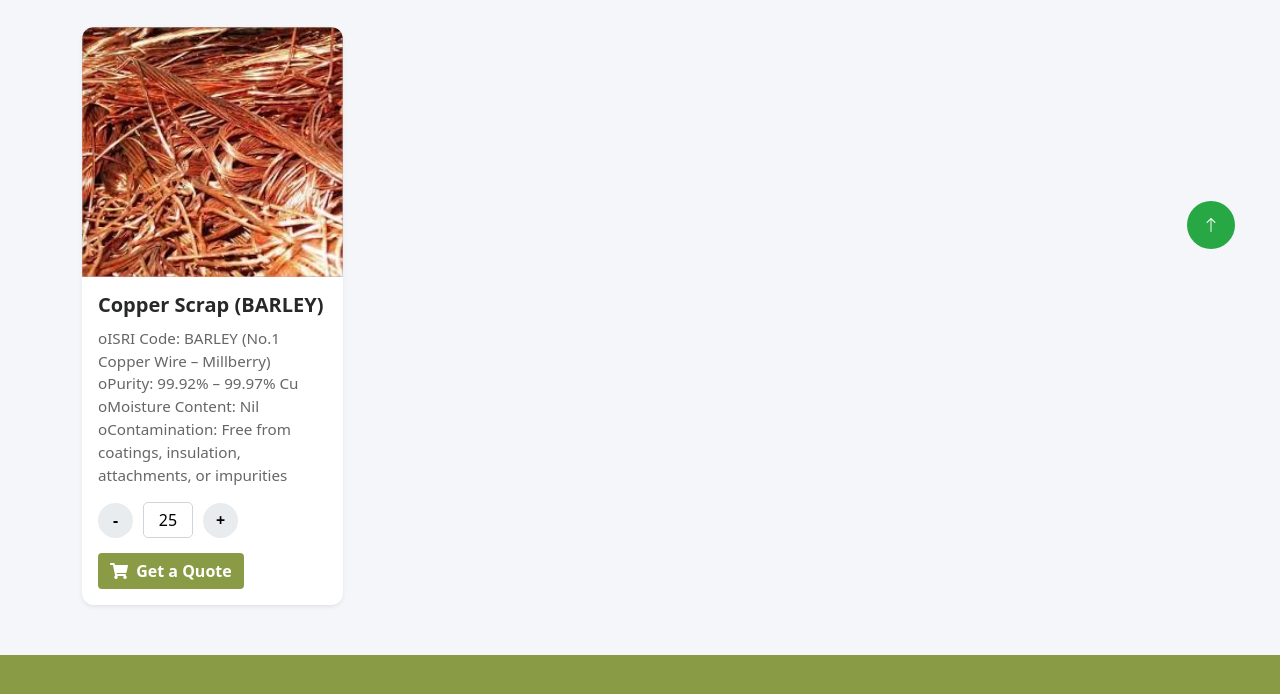
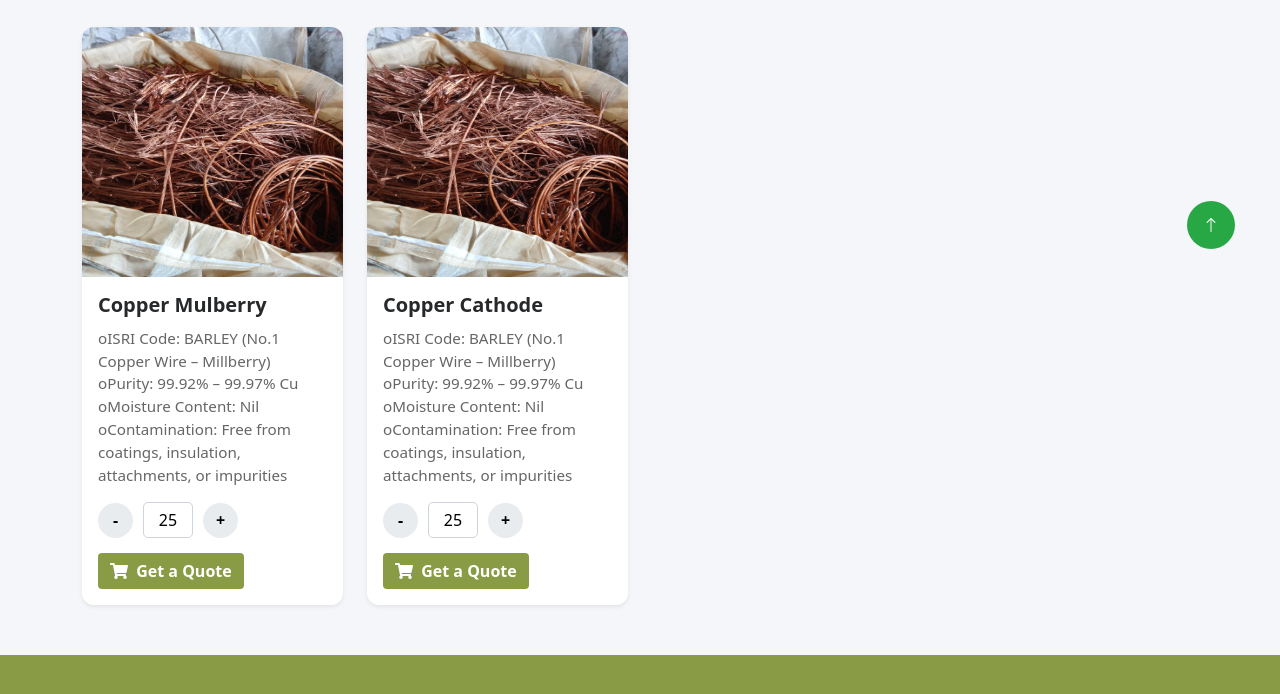
Before and after one commit to Akkilesh/minercomtrade, a plain HTML site: page copper_scrap.html in a window 1280 px wide. Shown: the part 506-1200 px from the top of the page. Drawn offline with nearby package versions, Linux system fonts and the light colour scheme.

Commit message:
uat issues solved

```diff
--- a/copper_scrap.html
+++ b/copper_scrap.html
@@ -143,10 +143,10 @@
         <div class="col-md-6 col-lg-3">
           <div class="card product-card shadow-sm h-100">
             <div class="product-image">
-              <img class="img-fluid" src="./img/copper/copper-scrap.jfif" alt="" />
+              <img class="img-fluid" src="./img/copper/mulbery.jpeg" alt="" />
             </div>
             <div class="card-body d-flex flex-column">
-              <h5 class="product-name">Copper Scrap (BARLEY)</h5>
+              <h5 class="product-name">Copper Mulberry</h5>
               <p class="product-description">
               oISRI Code: BARLEY (No.1 Copper Wire – Millberry)
 oPurity: 99.92% – 99.97% Cu
@@ -169,6 +169,42 @@ oContamination: Free from coatings, insulation, attachments, or impurities
                 class="mt-auto d-flex justify-content-between align-items-center"
               >
                 <button class="btn btn-add-to-cart" data-id="cu_1">
+                  <i class="fas fa-shopping-cart me-1"></i> Get a Quote
+                </button>
+              </div>
+            </div>
+          </div>
+        </div>
+
+             <div class="col-md-6 col-lg-3">
+          <div class="card product-card shadow-sm h-100">
+            <div class="product-image">
+              <img class="img-fluid" src="./img/copper/mulbery.jpeg" alt="" />
+            </div>
+            <div class="card-body d-flex flex-column">
+              <h5 class="product-name">Copper Cathode</h5>
+              <p class="product-description">
+              oISRI Code: BARLEY (No.1 Copper Wire – Millberry)
+oPurity: 99.92% – 99.97% Cu
+oMoisture Content: Nil
+oContamination: Free from coatings, insulation, attachments, or impurities
+              </p>
+
+              <div class="quantity-controls">
+                <button class="quantity-btn minus" data-id="cu_2">-</button>
+                <input
+                  type="text"
+                  class="quantity-input"
+                  value="25"
+                  data-id="cu_2"
+                  readonly
+                />
+                <button class="quantity-btn plus" data-id="cu_2">+</button>
+              </div>
+              <div
+                class="mt-auto d-flex justify-content-between align-items-center"
+              >
+                <button class="btn btn-add-to-cart" data-id="cu_2">
                   <i class="fas fa-shopping-cart me-1"></i> Get a Quote
                 </button>
               </div>
@@ -233,7 +269,7 @@ oContamination: Free from coatings, insulation, attachments, or impurities
           <div class="col-lg-3 col-md-6">
             <h5 class="text-white mb-4">Socials</h5>
             <p class="mb-2">
-              <i style="transform: rotate(90deg);" class="fa fa-phone-alt me-3 text-white"></i>
+              <i  class="fa fa-phone-alt me-3 text-white"></i>
               <a class="text-white text-decoration-none" href="tel:91 7208600363">+91 96194 45583</a>
             </p>
 
--- a/css/style.css
+++ b/css/style.css
@@ -1450,3 +1450,13 @@ img {
 .fa.fa-phone-alt.me-3, .fas.fa-envelope.me-3.text-white, .fab.fa-linkedin.me-3.text-white{
   font-size: 1.7rem !important;
 }
+
+.cert-body p{
+  font-weight: 600;
+    color: #2c3e50;
+    margin-bottom: 10px;
+}
+
+.fa.fa-phone-al{
+  transform: rotate(90deg);
+}
```
Also changed, not shown: agri.html (+1 -1 lines), agro-casestudy.html (+1 -1 lines), aluminium_scrap.html (+1 -1 lines), basmati-rice.html (+1 -1 lines), cashews.html (+1 -1 lines), index.html (+4 -5 lines), metals-casestudy.html (+1 -1 lines), metals.html (+1 -1 lines), minerals-casestudy.html (+1 -1 lines), minerals.html (+1 -1 lines), minerals_products.html (+1 -1 lines), nonbasmati-rice.html (+1 -1 lines), other_product.html (+1 -1 lines), sugar.html (+1 -1 lines), 2 more files.
